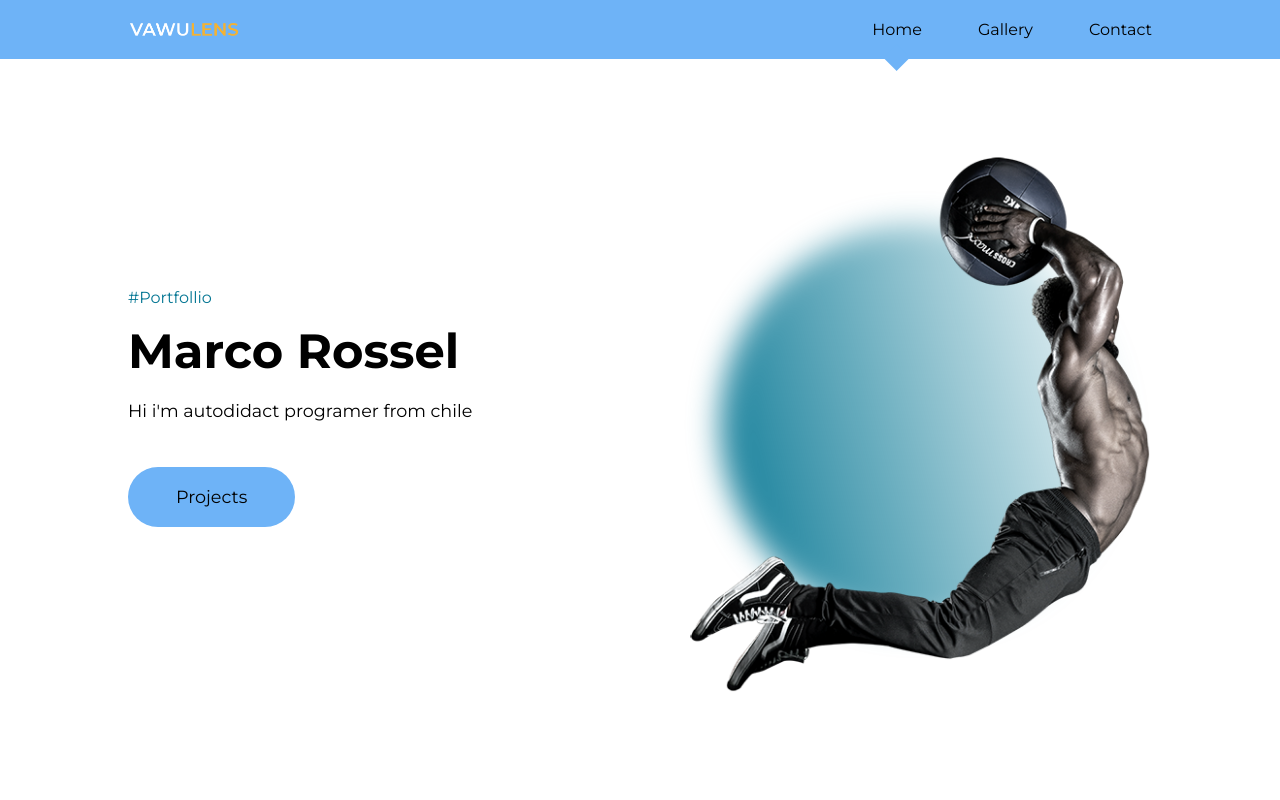
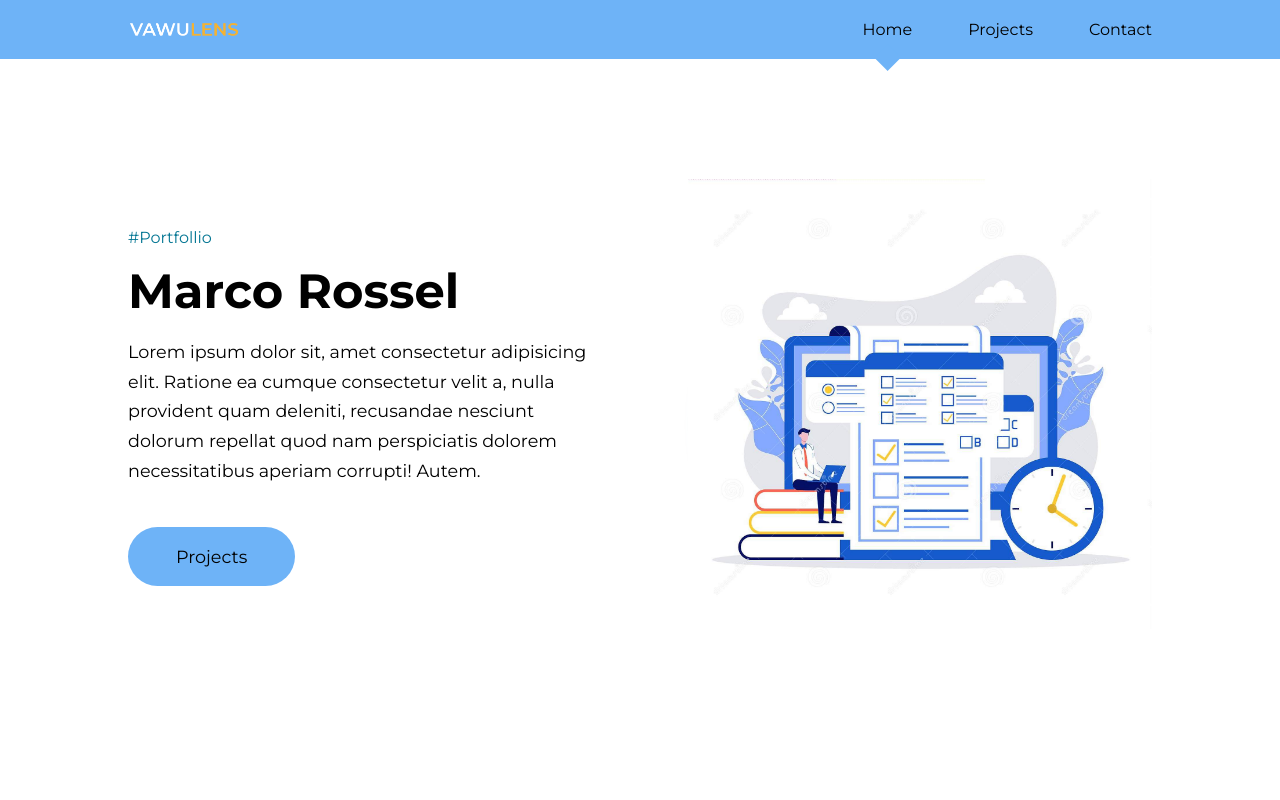
Before and after one commit to MarcoRosselDev/portafollio, a React (Create React App) app: page /home in a window 1280 px wide. Shown: the top 800 px of the page. Built offline with nearby package versions, Linux system fonts and the light colour scheme.

Commit message:
structure 2

```diff
--- a/src/App.jsx
+++ b/src/App.jsx
@@ -15,7 +15,7 @@ function App() {
         <Route path="contact" element={<Contact />} />
         <Route path="*" element={<NotFound />} />
 
-        <Route path="gallery" element={<Gallery />} />
+        <Route path="projects" element={<Gallery />} />
       </Routes>
       <Footer />
     </BrowserRouter>
--- a/src/components/MainHeader.jsx
+++ b/src/components/MainHeader.jsx
@@ -1,5 +1,5 @@
 import { Link } from "react-router-dom";
-import image from "../images/main_header.png";
+import image from "../images/homeImage.jpg";
 
 function MainHeader() {
   return (
@@ -8,7 +8,12 @@ function MainHeader() {
         <div className="main__header-left">
           <h4>#Portfollio</h4>
           <h1>Marco Rossel</h1>
-          <p>Hi i'm autodidact programer from chile</p>
+          <p>
+            Lorem ipsum dolor sit, amet consectetur adipisicing elit. Ratione ea
+            cumque consectetur velit a, nulla provident quam deleniti,
+            recusandae nesciunt dolorum repellat quod nam perspiciatis dolorem
+            necessitatibus aperiam corrupti! Autem.
+          </p>
           <Link to="/plans" className="btn lg">
             Projects
           </Link>
--- a/src/data.js
+++ b/src/data.js
@@ -6,8 +6,8 @@ export const links = [
     path: "/home",
   },
   {
-    name: "Gallery",
-    path: "/gallery",
+    name: "Projects",
+    path: "/projects",
   },
   {
     name: "Contact",
--- a/src/pages/home/Home.jsx
+++ b/src/pages/home/Home.jsx
@@ -1,12 +1,12 @@
 import MainHeader from "../../components/MainHeader";
 import "./home.css";
-import Testimonials from "../../components/Testimonials";
+// import Testimonials from "../../components/Testimonials";
 
 function Home() {
   return (
     <>
       <MainHeader />
-      <Testimonials />
+      {/* <Testimonials /> */}
     </>
   );
 }
```
Also changed, not shown: src/images/homeImage.jpg (added).
